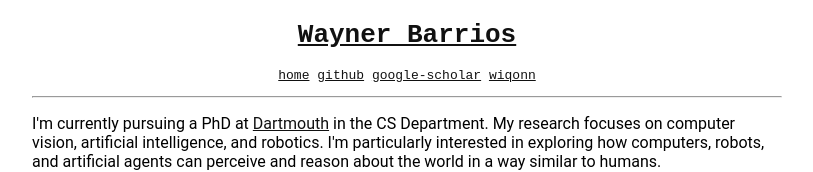
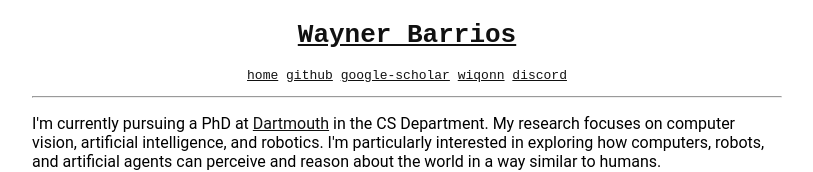
Before and after one commit to waybarrios/waybarrios.com, a plain HTML site: page index.html in a window 1280 px wide. Shown: the part 159-331 px from the top of the page, without its empty margins (233-1046 px from the left). Drawn offline with Linux system fonts and the light colour scheme.

Commit message:
Update index.html

```diff
--- a/index.html
+++ b/index.html
@@ -19,7 +19,7 @@
       <a href="https://github.com/waybarrios">github</a>
       <a href="https://scholar.google.com.co/citations?user=MPJZRmsAAAAJ&hl=en">google-scholar</a>
       <a href="https://www.wiqonn.com/" target="_blank">wiqonn</a>
-
+      <a href="https://discord.com/users/waybarrios" target="_blank">discord</a>
 
     </p>
     <hr>
```
